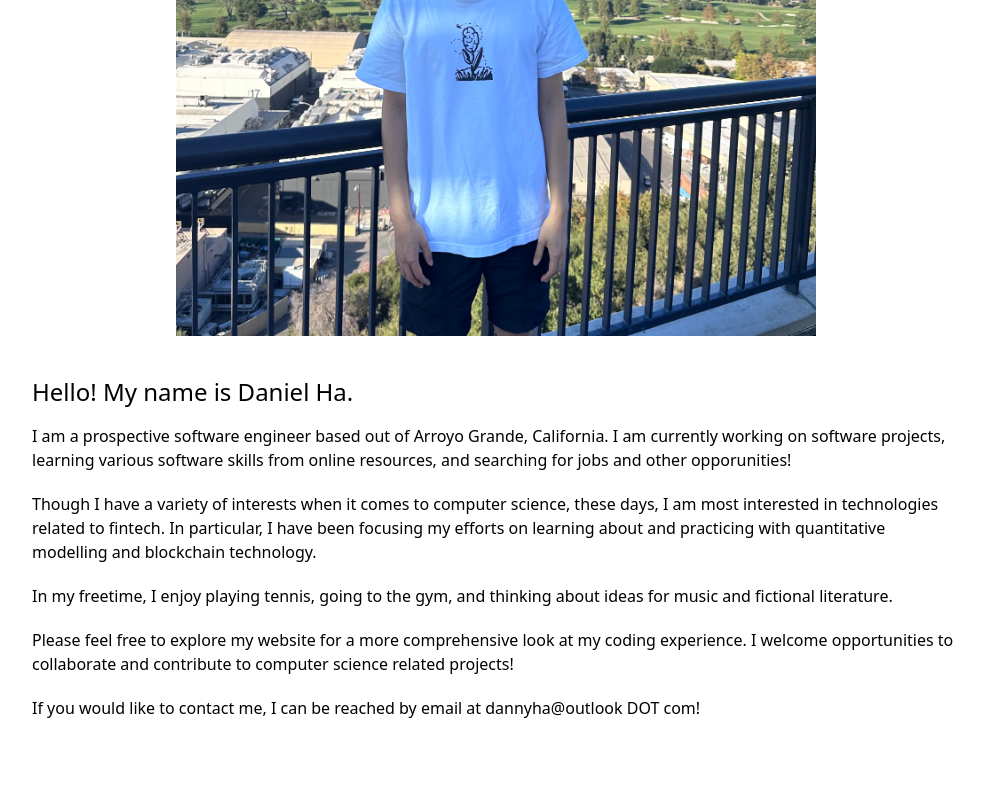
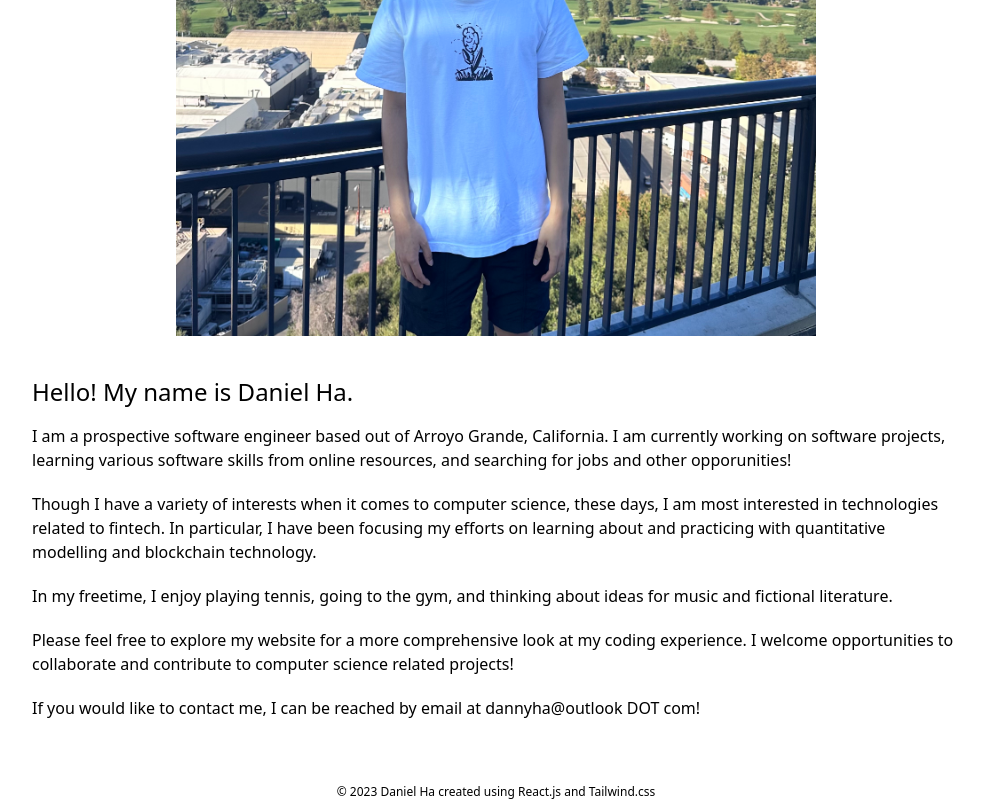
Before and after one commit to Daniel-Ha/Daniel-Ha.github.io, a React (Create React App) app: page /#/ in a window 1280 px wide. Shown: the part 301-1101 px from the top of the page, without its empty margins (144-1128 px from the left). Built offline with nearby package versions, Linux system fonts and the light colour scheme.

Commit message:
updating to add the footer

```diff
--- a/src/pages/About.js
+++ b/src/pages/About.js
@@ -37,7 +37,9 @@ export default function About() {
             </div>
 
             {/*Copyright info*/}
-            <Copyright/>
+            <footer className="text-black dark:text-white text-xs flex justify-center">
+                © 2023 Daniel Ha created using React.js and Tailwind.css
+            </footer>
         </div>
     );
   }
--- a/src/pages/Projects.js
+++ b/src/pages/Projects.js
@@ -174,7 +174,10 @@ export default function Projecs() {
       </div>
 
       {/*Copyright information*/}
-      <Copyright />
+      <footer className="mt-32 text-black dark:text-white text-xs flex justify-center">
+            © 2023 Daniel Ha created using React.js and Tailwind.css
+      </footer>
     </div>
+
   );
 }
```
